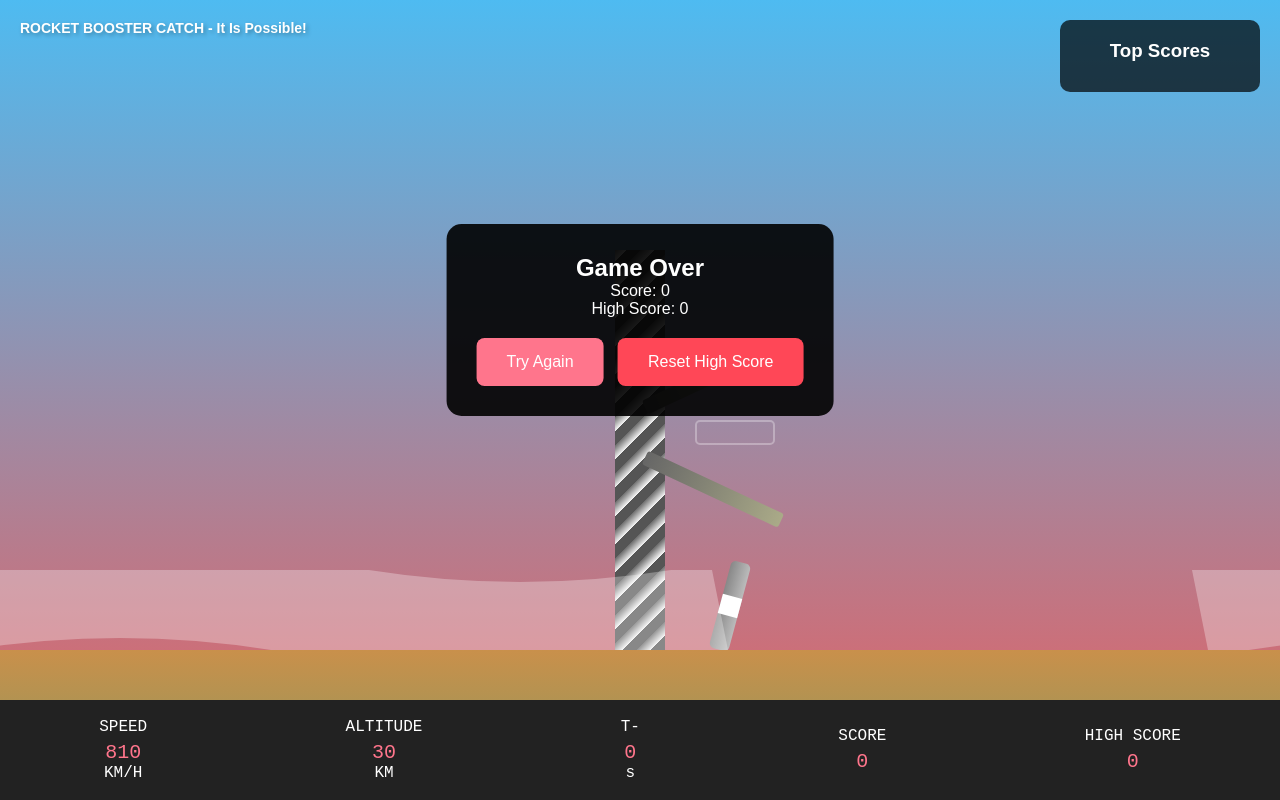
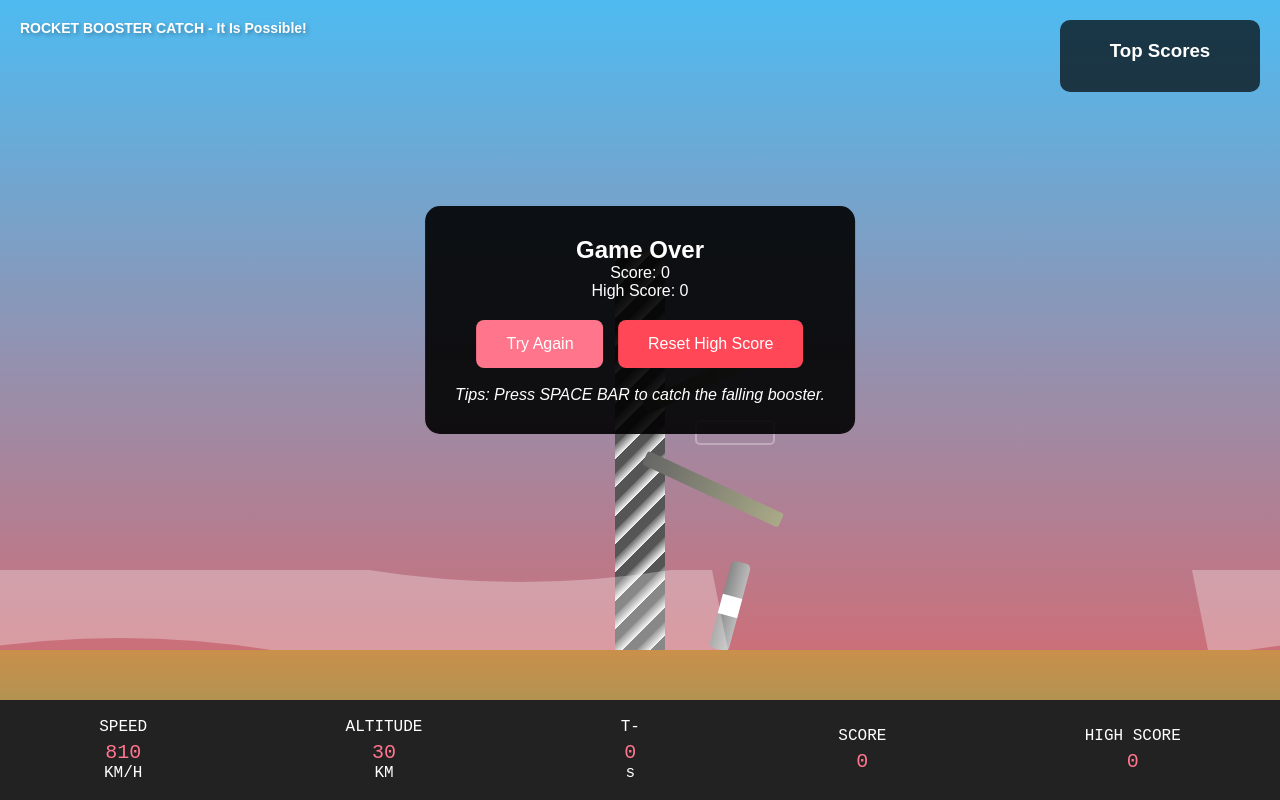
Before and after one commit to exkarkoy/exkarkoy.github.io, a plain HTML site: page BoosterCatch.html in a window 1280 px wide. Drawn offline with Linux system fonts and the light colour scheme.

Commit message:
Update BoosterCatch.html

```diff
--- a/BoosterCatch.html
+++ b/BoosterCatch.html
@@ -318,6 +318,7 @@
             <p>High Score: <span class="finalHighScore">0</span></p>
             <button class="button" onclick="restartGame()">Try Again</button>
             <button class="button resetButton" onclick="resetHighScore()">Reset High Score</button>
+            <p><br><i>Tips: Press SPACE BAR to catch the falling booster.</i></p>
         </div>
         <div class="leaderboard">
             <h3>Top Scores</h3>
```
